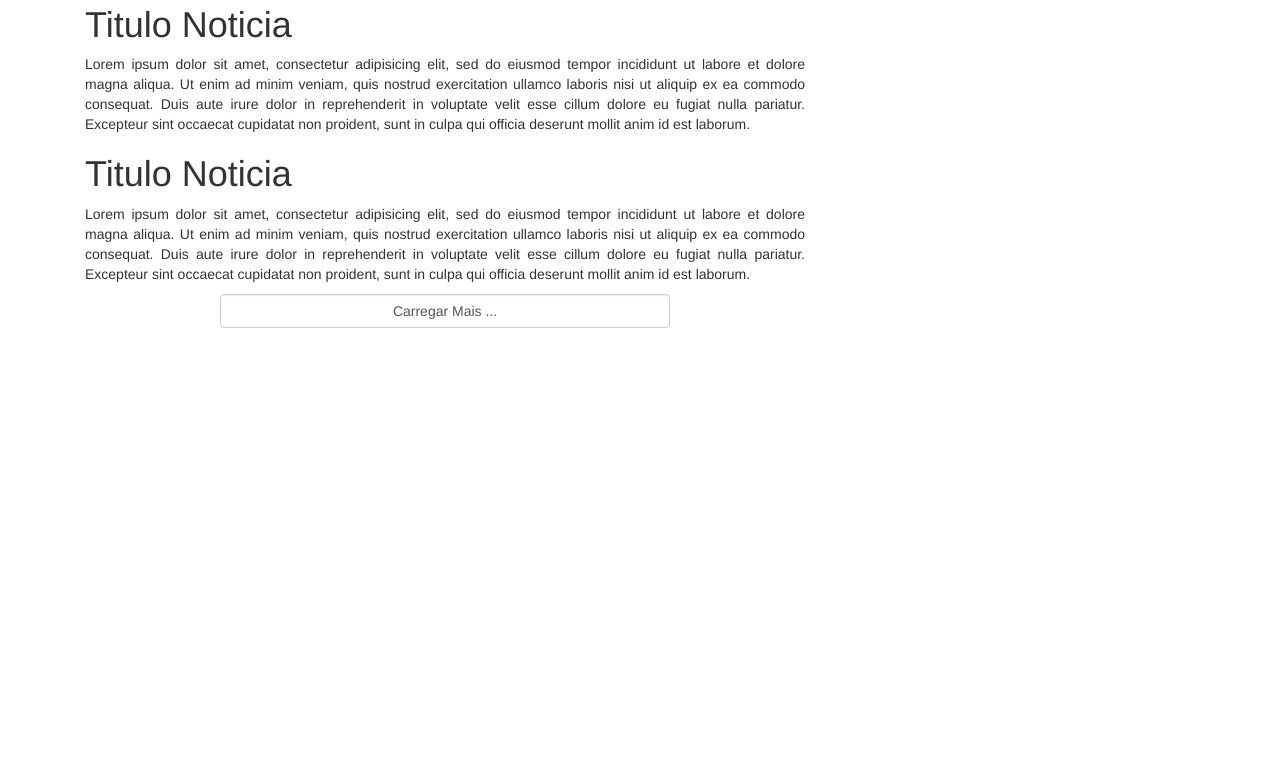
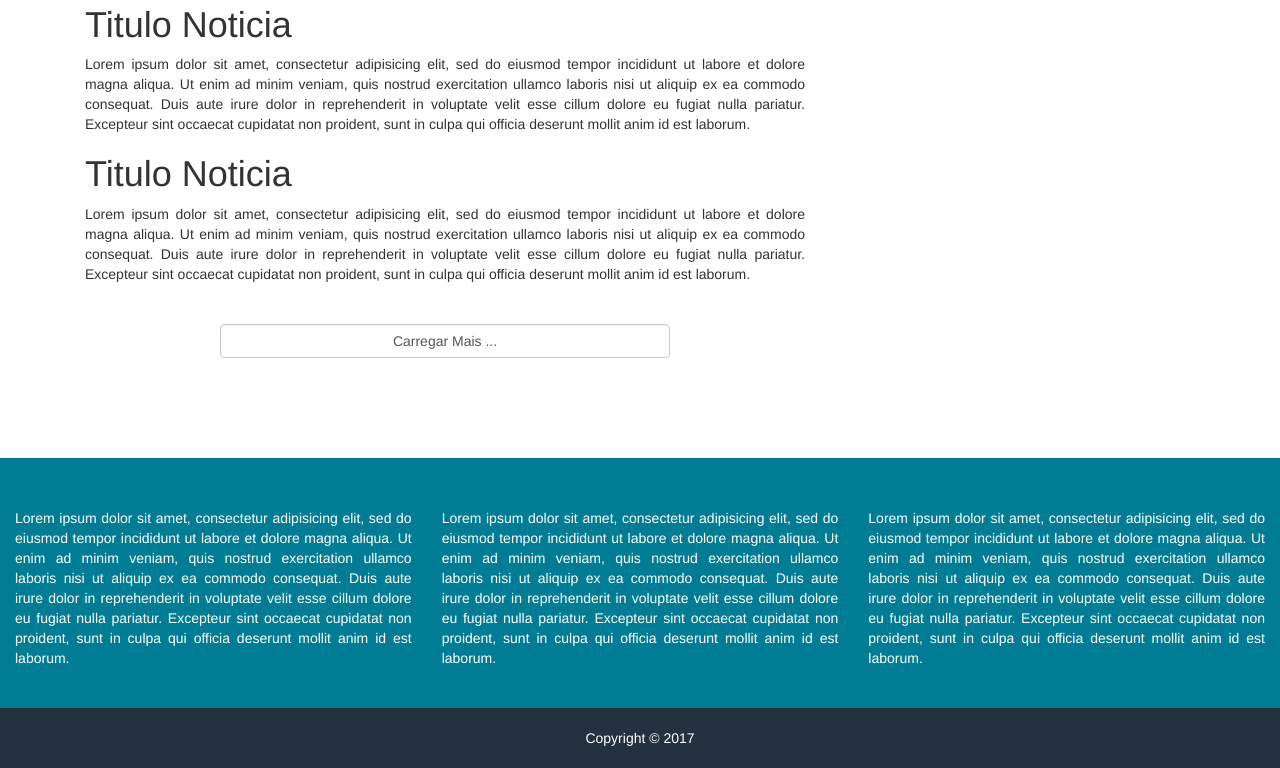
Before and after one commit to ricardorohde/template_site_noticias, a plain HTML site: page index.html in a window 1280 px wide. Shown: the part 535-1303 px from the top of the page. Before the commit the page ends 863 px from the top, so only its background shows below. Drawn offline with Linux system fonts and the light colour scheme.

Commit message:
add footer

```diff
--- a/css/index.css
+++ b/css/index.css
@@ -1,3 +1,16 @@
+/**CONFIG BARRA DE MENU **/
+.navbar-default{
+	background-color: #007d94;
+}
+
+.navbar-default .navbar-nav>li>a{
+	color: #fff;
+}
+
+
+.mais{
+	margin-top: 30px;
+}
 .navbar-brand img{
 	width: 40px;
 	padding: 5px 0;
@@ -10,3 +23,17 @@
 .conteudo{
 	margin-top: 70px;
 }
+
+
+/**CONFIG RODAPE**/
+footer{
+	margin-top: 100px;
+	background-color: #007d94;
+	color: #fff;
+	padding-top: 50px;
+}
+.rodape-baixo{
+	background-color: #233140;
+	margin-top: 30px;
+	padding: 20px 0;
+}
--- a/index.html
+++ b/index.html
@@ -9,8 +9,9 @@
 
     <!-- Bootstrap -->
     <link href="bootstrap/css/bootstrap.min.css" rel="stylesheet">
-    <!--Navbar-->
+    <!--Estilizado-->
     <link rel="stylesheet" type="text/css" href="css/index.css">
+
     <!-- HTML5 shim e Respond.js para suporte no IE8 de elementos HTML5 e media queries -->
     <!-- ALERTA: Respond.js não funciona se você visualizar uma página file:// -->
     <!--[if lt IE 9]>
@@ -158,7 +159,7 @@
             </article>
 
             <!--caregar mais-->
-              <div class="col-md-8 col-md-offset-2">
+              <div class="col-md-8 col-md-offset-2 mais">
                 <button class="form-control"> Carregar Mais ...</button>
               </div>
             <!--/carregar mais-->
@@ -210,6 +211,42 @@
 
       </div>
     </div>
+        <!-- Footer -->
+    <footer class="footer container-fluid">
+      <div class="row">
+        <div class="rodape-cima text-justify">
+          <div class="col-md-4">
+            <p>Lorem ipsum dolor sit amet, consectetur adipisicing elit, sed do eiusmod
+            tempor incididunt ut labore et dolore magna aliqua. Ut enim ad minim veniam,
+            quis nostrud exercitation ullamco laboris nisi ut aliquip ex ea commodo
+            consequat. Duis aute irure dolor in reprehenderit in voluptate velit esse
+            cillum dolore eu fugiat nulla pariatur. Excepteur sint occaecat cupidatat non
+            proident, sunt in culpa qui officia deserunt mollit anim id est laborum.</a>
+          </div>
+          <div class="col-md-4">
+            <p>Lorem ipsum dolor sit amet, consectetur adipisicing elit, sed do eiusmod
+            tempor incididunt ut labore et dolore magna aliqua. Ut enim ad minim veniam,
+            quis nostrud exercitation ullamco laboris nisi ut aliquip ex ea commodo
+            consequat. Duis aute irure dolor in reprehenderit in voluptate velit esse
+            cillum dolore eu fugiat nulla pariatur. Excepteur sint occaecat cupidatat non
+            proident, sunt in culpa qui officia deserunt mollit anim id est laborum.</a>
+          </div>
+          <div class="col-md-4">
+            <p>Lorem ipsum dolor sit amet, consectetur adipisicing elit, sed do eiusmod
+            tempor incididunt ut labore et dolore magna aliqua. Ut enim ad minim veniam,
+            quis nostrud exercitation ullamco laboris nisi ut aliquip ex ea commodo
+            consequat. Duis aute irure dolor in reprehenderit in voluptate velit esse
+            cillum dolore eu fugiat nulla pariatur. Excepteur sint occaecat cupidatat non
+            proident, sunt in culpa qui officia deserunt mollit anim id est laborum.</a>
+          </div>
+        </div>
+      </div>
+      <div class="row">
+        <div class="rodape-baixo col-md-12 text-center">
+          Copyright &copy; 2017
+        </div>
+      </div>
+    </footer>
 
     <!-- jQuery (obrigatório para plugins JavaScript do Bootstrap) -->
     <script src="jquery/jquery.min.js"></script>
```
